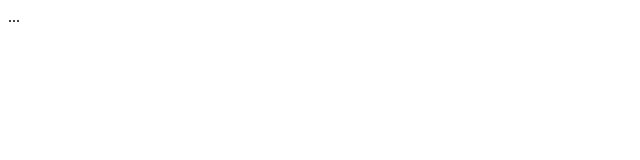
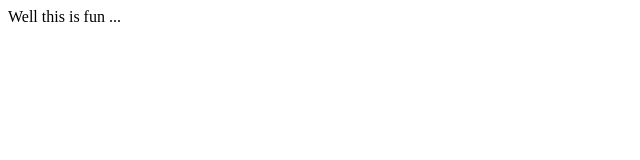
Before and after one commit to Manalune/CIT2017Lab2, a plain HTML site: page index.html in a window 1280 px wide. Shown: the whole page, without its empty margins (0-640 px from the left). Drawn offline with Linux system fonts and the light colour scheme.

Commit message:
Update index.html

```diff
--- a/index.html
+++ b/index.html
@@ -5,6 +5,6 @@
      </head>
 
 	 <body>
-	      ...
+	     Well this is fun ...
          </body>
 </html>
```
